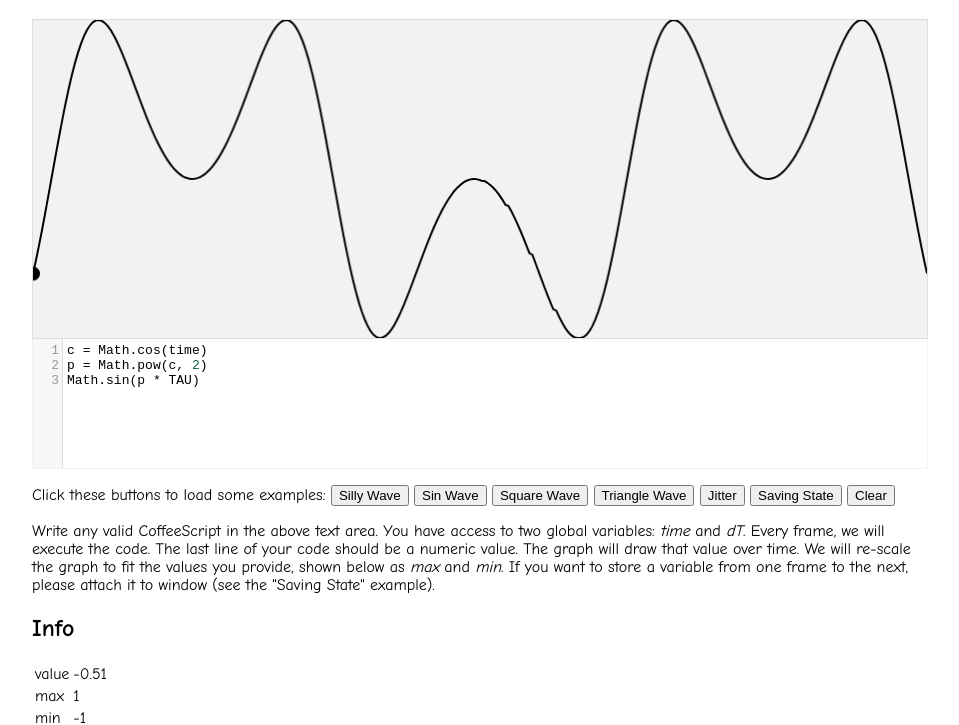
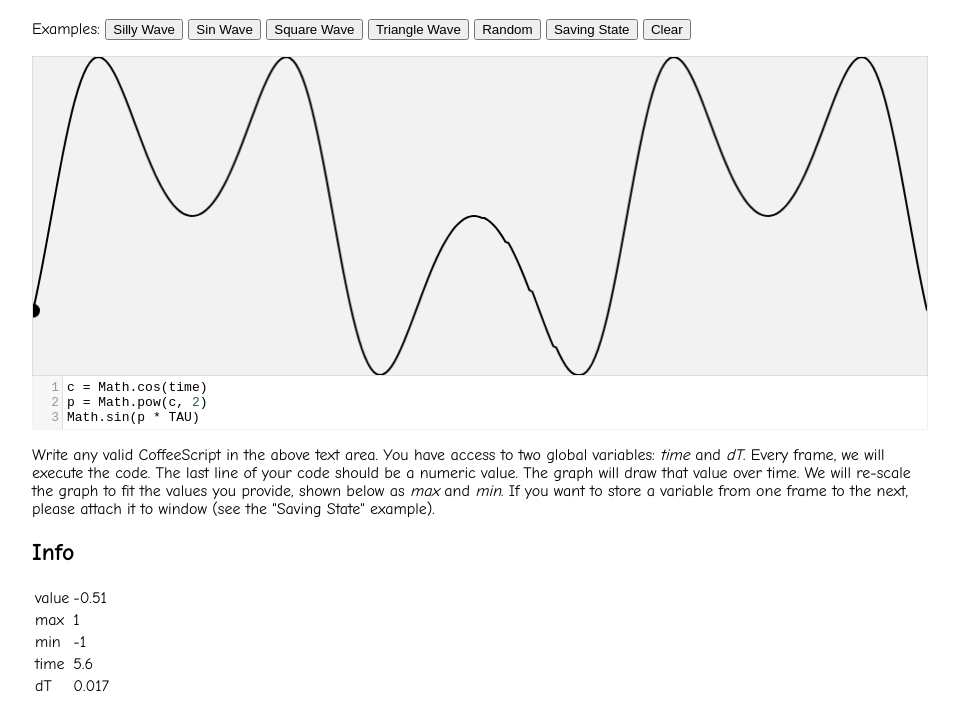
Before and after one commit to cdig/wtfunction, a website: page public/index.html in a window 1280 px wide. Shown: the part 77-802 px from the top of the page, without its empty margins (160-1119 px from the left). Drawn offline with nearby package versions, Linux system fonts and the light colour scheme.

Commit message:
Tweak stuff

```diff
--- a/public/index.html
+++ b/public/index.html
@@ -33,21 +33,26 @@ window.ready = function(fn) {
 <script defer src="/coffeescript.js"></script>
 <script defer src="/scripts.js"></script>
 </head>
+
 <body>
   <h1>WTFunction</h1>
-  <canvas></canvas>
-  <textarea id="repl_source" rows="100" spellcheck="false"></textarea>
-  <pre id="repl_results"></pre>
-  <p>Click these buttons to load some examples:
+  <p>Examples:
   <button wtf-type="silly">Silly Wave</button>
   <button wtf-type="sin">Sin Wave</button>
   <button wtf-type="square">Square Wave</button>
   <button wtf-type="triangle">Triangle Wave</button>
-  <button wtf-type="jitter">Jitter</button>
+  <button wtf-type="random">Random</button>
   <button wtf-type="state">Saving State</button>
   <button wtf-type="clear">Clear</button>
   </p>
+
+  <canvas></canvas>
+
+  <textarea id="repl_source" rows="100" spellcheck="false"></textarea>
+  <pre id="repl_results"></pre>
+
   <p>Write any valid CoffeeScript in the above text area. You have access to two global variables: <em>time</em> and <em>dT</em>. Every frame, we will execute the code. The last line of your code should be a numeric value. The graph will draw that value over time. We will re-scale the graph to fit the values you provide, shown below as <em>max</em> and <em>min</em>. If you want to store a variable from one frame to the next, please attach it to window (see the "Saving State" example).</p>
+
   <h2>Info</h2>
   <table>
     <tr><td>value</td><td value="value"></td></tr>
@@ -56,6 +61,7 @@ window.ready = function(fn) {
     <tr><td>time</td><td value="time"></td></tr>
     <tr><td>dT</td><td value="dT"></td></tr>
   </table>
+
   <footer>
     <p>
       This trash-REPL is a tire fire by <a href="https://twitter.com/spiralganglion">what's-his-face</a>.
--- a/public/scripts.js
+++ b/public/scripts.js
@@ -22,7 +22,7 @@
     sin: "Math.sin(time * TAU)",
     square: "Math.round(time * 5) % 2",
     triangle: "Math.abs((time % 2) - 1)",
-    jitter: "Math.random()",
+    random: "Math.random()",
     state: "window.x ?= 0\nif (window.x < 0.01)\n\twindow.x = 1\nelse\n\twindow.x *= 0.9\n1 - window.x",
     clear: ""
   };
--- a/public/styles.css
+++ b/public/styles.css
@@ -1 +1 @@
-*{box-sizing:border-box}html,body,canvas{margin:0;padding:0}html{width:100%;height:100%}body{max-width:60em;padding:1em 2em;margin:0 auto;font-family:"Comic Sans MS"}canvas{display:block;width:100%;height:20em;background:#F2F2F2;border:1px solid #DDD}.CodeMirror{width:100%;height:10em;border:1px solid #F2F2F2;border-top:0}footer{margin-top:8em;text-align:center}footer img{margin-top:3em}
+*{box-sizing:border-box}html,body,canvas{margin:0;padding:0}html{width:100%;height:100%}body{max-width:60em;padding:1em 2em;margin:0 auto;font-family:"Comic Sans MS"}canvas{display:block;width:100%;height:20em;background:#F2F2F2;border:1px solid #DDD}.CodeMirror{width:100%;border:1px solid #F2F2F2;border-top:0}footer{margin-top:8em;text-align:center}footer img{margin-top:3em}
--- a/source/script.coffee
+++ b/source/script.coffee
@@ -13,7 +13,7 @@ examples =
   sin: "Math.sin(time * TAU)"
   square: "Math.round(time * 5) % 2"
   triangle: "Math.abs((time % 2) - 1)"
-  jitter: "Math.random()"
+  random: "Math.random()"
   state: "window.x ?= 0\nif (window.x < 0.01)\n\twindow.x = 1\nelse\n\twindow.x *= 0.9\n1 - window.x"
   clear: ""
 
--- a/source/style.scss
+++ b/source/style.scss
@@ -27,7 +27,6 @@ canvas {
 
 .CodeMirror {
   width: 100%;
-  height: 10em;
   border: 1px solid #F2F2F2;
   border-top: 0;
 }
```
Also changed, not shown: source/index.html (+11 -5 lines).
